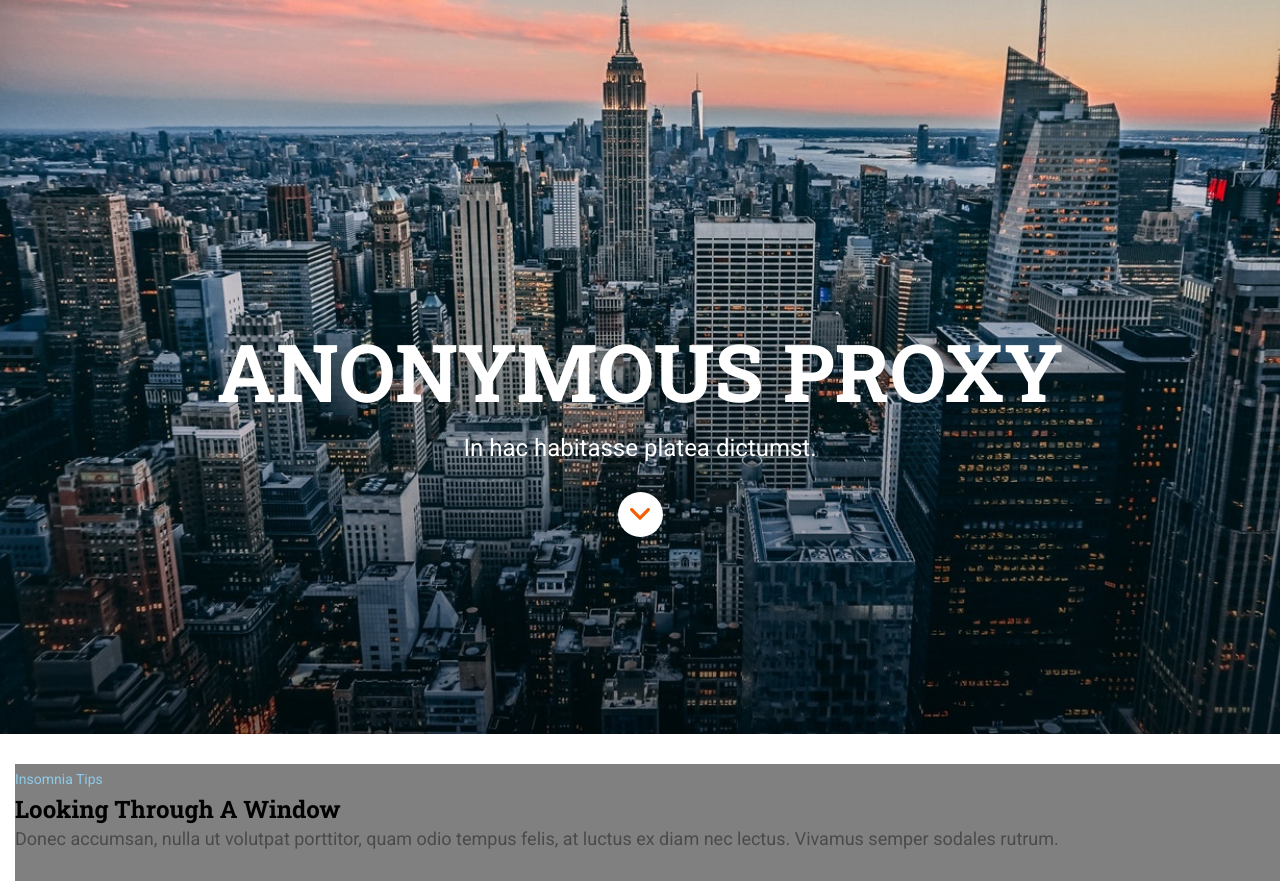
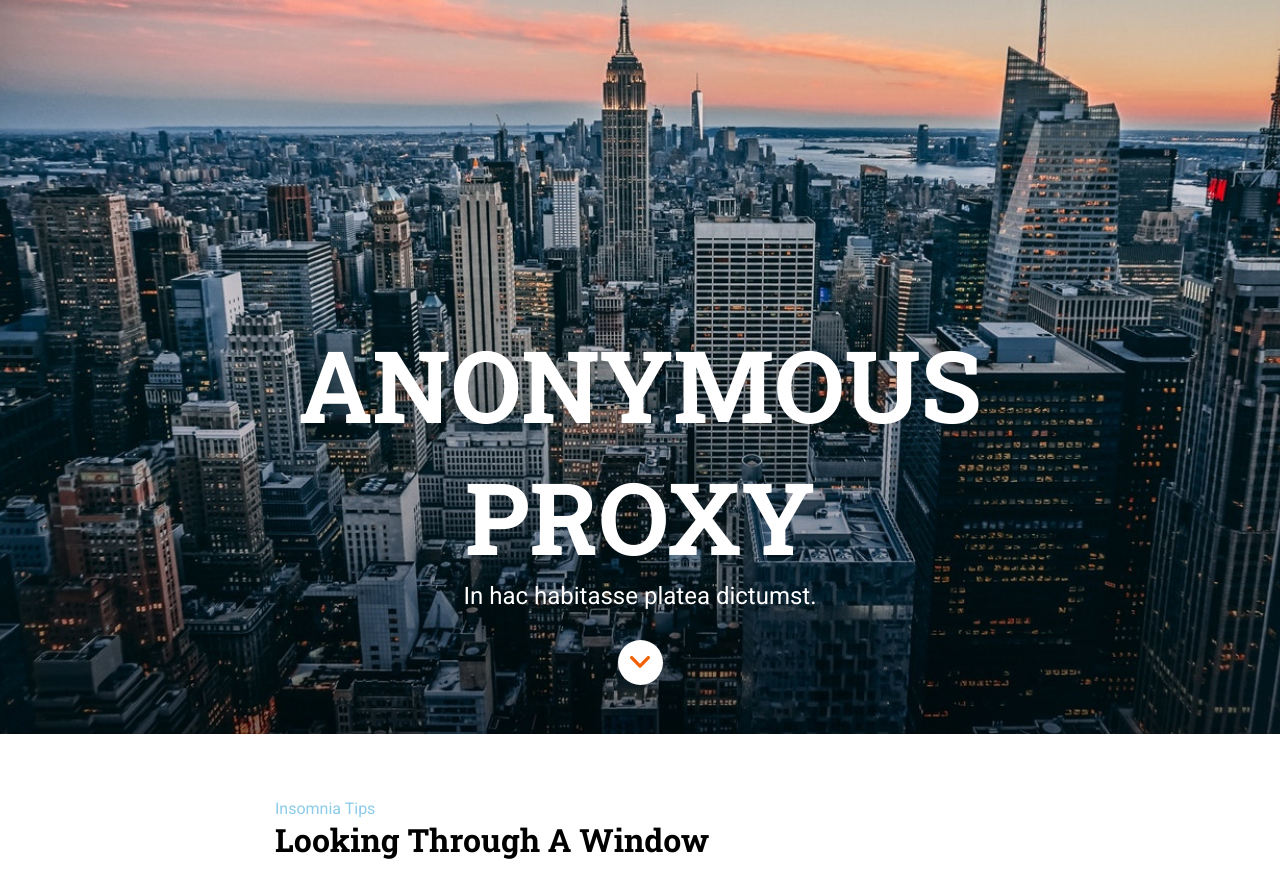
Before and after one commit to Adalab/modulo-1-evaluacion-final-almudenabr, a website: page docs/index.html in a window 1280 px wide. Shown: the part 66-947 px from the top of the page. Drawn offline with nearby package versions, Linux system fonts and the light colour scheme; files that its build step writes are made by us from their sources; files whose address does not match are found by name.

Commit message:
add @media tablet & desktop section1

```diff
--- a/src/scss/core/_variables.scss
+++ b/src/scss/core/_variables.scss
@@ -9,3 +9,4 @@ $color-lightblue: #8ccbea;
 $color-orange: #f26002;
 $color-iceblue: #eff9ff;
 $color-footer: #304268; //darkGreyBlue
+$color-text-section1: #4a4a4a;
--- a/src/scss/layout/_header.scss
+++ b/src/scss/layout/_header.scss
@@ -74,3 +74,37 @@
     }
   }
 }
+@media all and (min-width: 768px) {
+  .header {
+    &__text {
+      margin-top: 384px;
+
+      &--title {
+        font-size: 5rem; //80px
+        line-height: 106px;
+      }
+      &--paragraph {
+        margin-top: 10px;
+        font-size: 1.5rem; //24px
+      }
+    }
+    &__arrow {
+      margin-top: 30px;
+    }
+  }
+}
+@media all and (min-width: 1200px) {
+  .header {
+    &__text {
+      width: 730px;
+
+      &--title {
+        font-size: 6.25rem; //100px
+        line-height: 132px;
+      }
+      &--paragraph {
+        margin-top: 0;
+      }
+    }
+  }
+}
--- a/src/scss/layout/_main-section-insomnia.scss
+++ b/src/scss/layout/_main-section-insomnia.scss
@@ -1,11 +1,11 @@
 .section1 {
-  background: grey;
   margin-left: 15px;
   margin-bottom: 45px;
   line-height: 30px;
 
   &__insomnia {
     margin-top: 30px;
+    margin-bottom: 1px;
     font-size: 0.875rem; //14px
     color: $color-lightblue;
     font-family: $font-main;
@@ -16,18 +16,19 @@
     font-family: $font-title;
     text-transform: capitalize;
     font-size: 1.5rem; //24px
+    margin-bottom: 15px;
   }
   &__text {
     font-family: $font-main;
     font-weight: 400;
     font-size: 1.125rem; //18px
-    color: #4a4a4a;
+    color: $color-text-section1;
   }
   &__link {
     background: $color-white;
     width: 76px;
     border-radius: 25px;
-    border: $color-orange solid;
+    border: 2px solid $color-orange;
     margin-top: 30px;
     text-align: center;
 
@@ -42,3 +43,43 @@
     }
   }
 }
+@media all and (min-width: 768px) {
+  .section1 {
+    margin: 0 39px 60px 39px;
+
+    &__title {
+      font-size: 1.625rem; //26px
+    }
+    &__text {
+      font-size: 1.25rem; //20px
+    }
+    &__link {
+      width: 91px;
+    }
+  }
+}
+@media all and (min-width: 1200px) {
+  .section1 {
+    margin: 60px 275px;
+
+    &__insomnia {
+      font-size: 1rem; //16px
+      font-weight: 400;
+    }
+
+    &__title {
+      font-size: 2rem; //32px
+      margin-bottom: 30px;
+    }
+
+    &__text {
+      font-family: $font-main;
+      font-weight: 400;
+      font-size: 1.25rem; //20px
+    }
+    &__link {
+      width: 160px;
+      border-radius: 25px;
+    }
+  }
+}
```
